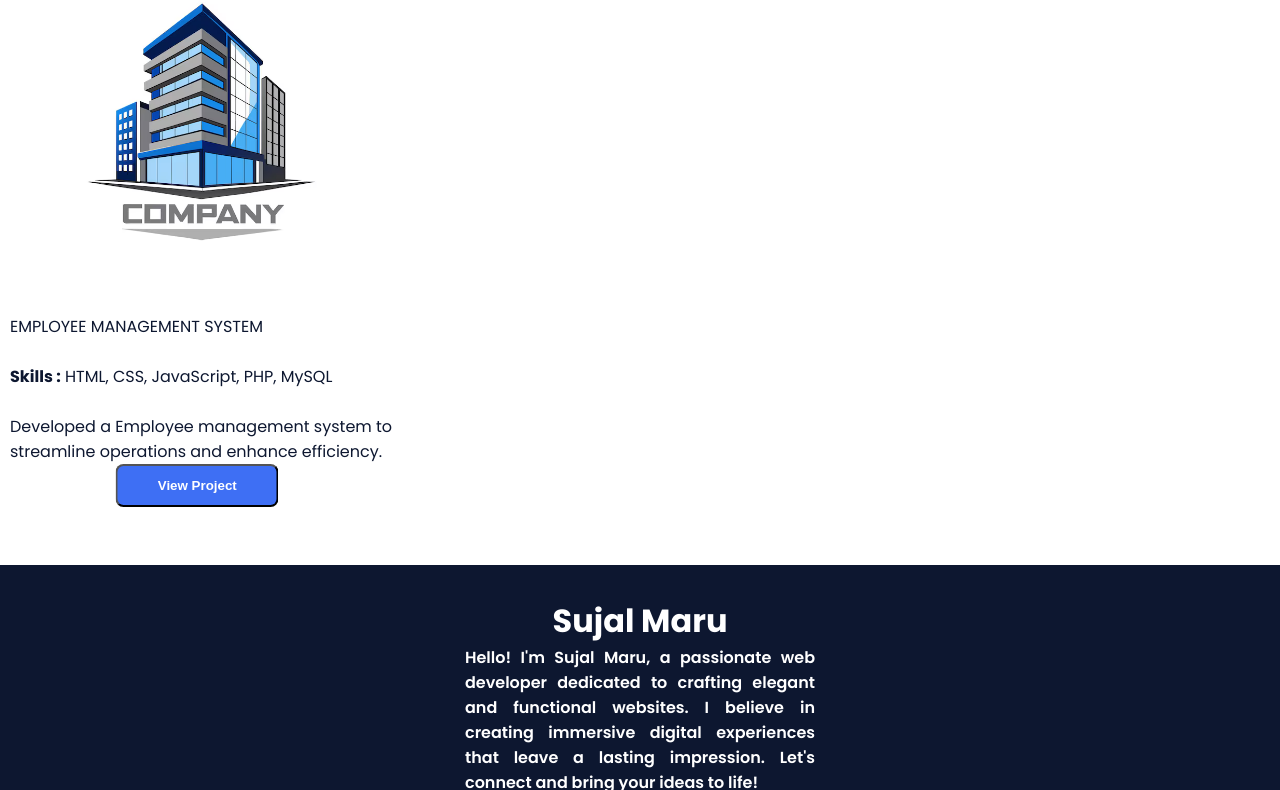
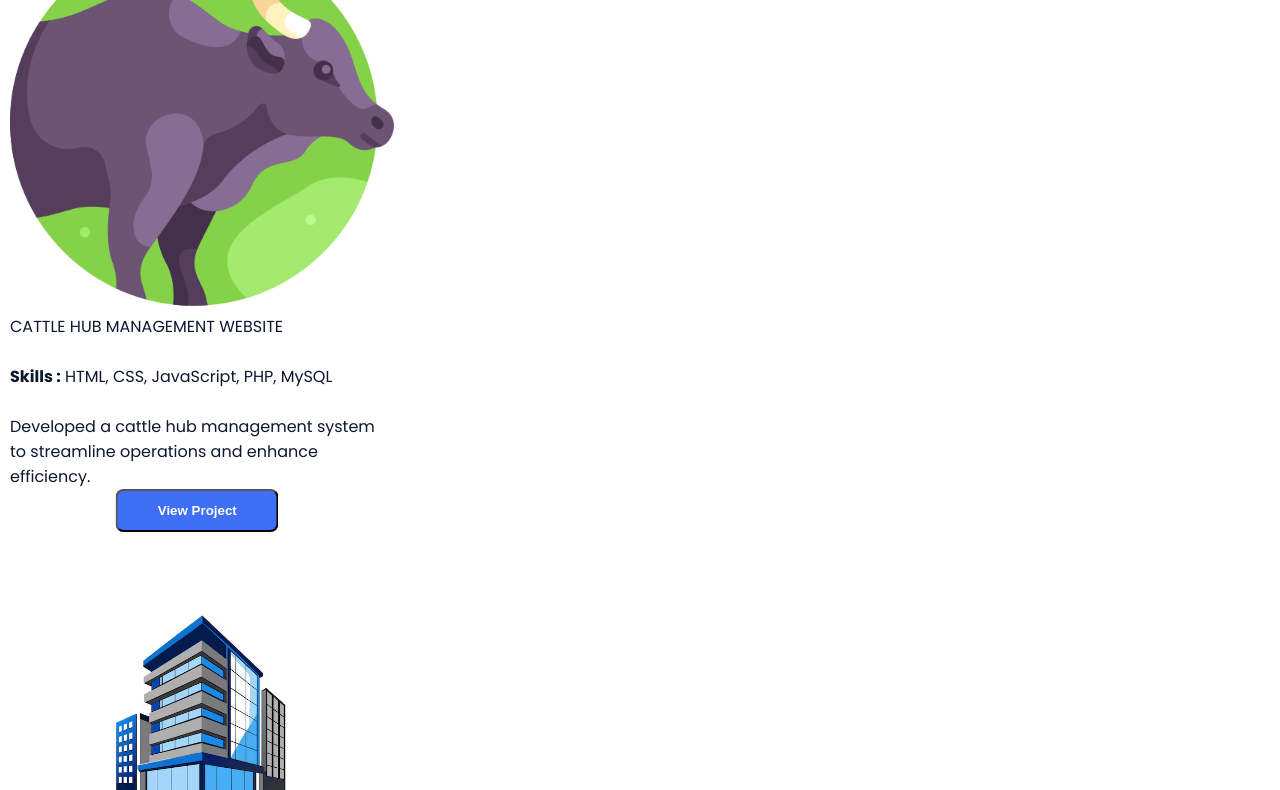
Before and after one commit to Sujal-0803/SUJAL-PORTFOLIO, a plain HTML site: page index.html in a window 1280 px wide. Shown: the part 7224-8014 px from the top of the page. Drawn offline with nearby package versions, Linux system fonts and the light colour scheme; files that its build step writes are made by us from their sources.

Commit message:
Update index.html

```diff
--- a/index.html
+++ b/index.html
@@ -486,6 +486,31 @@
         <div class="smallbox2 smallbox">
           <div class="content">
             <div class="header">
+              <img src="img/project/ox.png" alt="" class="boximg" />
+              <span>
+                <p id="collagename">CATTLE HUB MANAGEMENT WEBSITE</p>
+                <p id="branch"></p>
+              </span>
+            </div>
+            <br />
+            <div class="body">
+              <p><b>Skills :</b> HTML, CSS, JavaScript, PHP, MySQL</p>
+              <br />
+              <p>
+                Developed a cattle hub management system to streamline
+                operations and enhance efficiency.
+              </p>
+              <button class="button"
+                style="display: block; margin: 0 auto;cursor: pointer;position: relative; bottom: 0px; left: 20%; transform: translateX(-50%);"
+                onclick="window.location.href='https://github.com/Sujal-0803/Cattle-Hub-Management-System.git';">View
+                Project</button>
+            </div>
+          </div>
+        </div>
+
+        <div class="smallbox2 smallbox">
+          <div class="content">
+            <div class="header">
               <img src="img/project/company.png" alt="" class="boximg" />
               <span>
                 <p id="collagename">EMPLOYEE MANAGEMENT SYSTEM</p>
```
